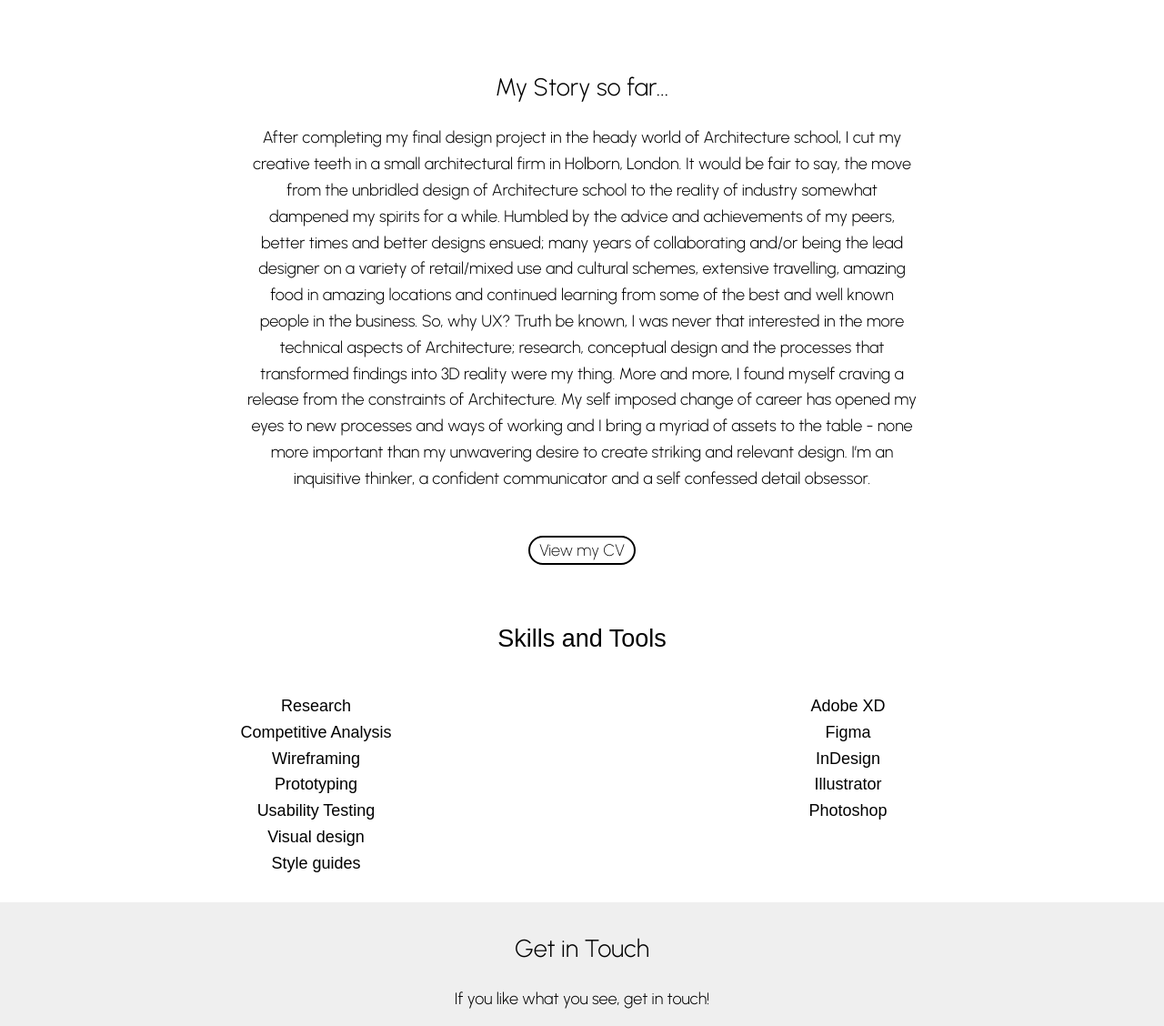
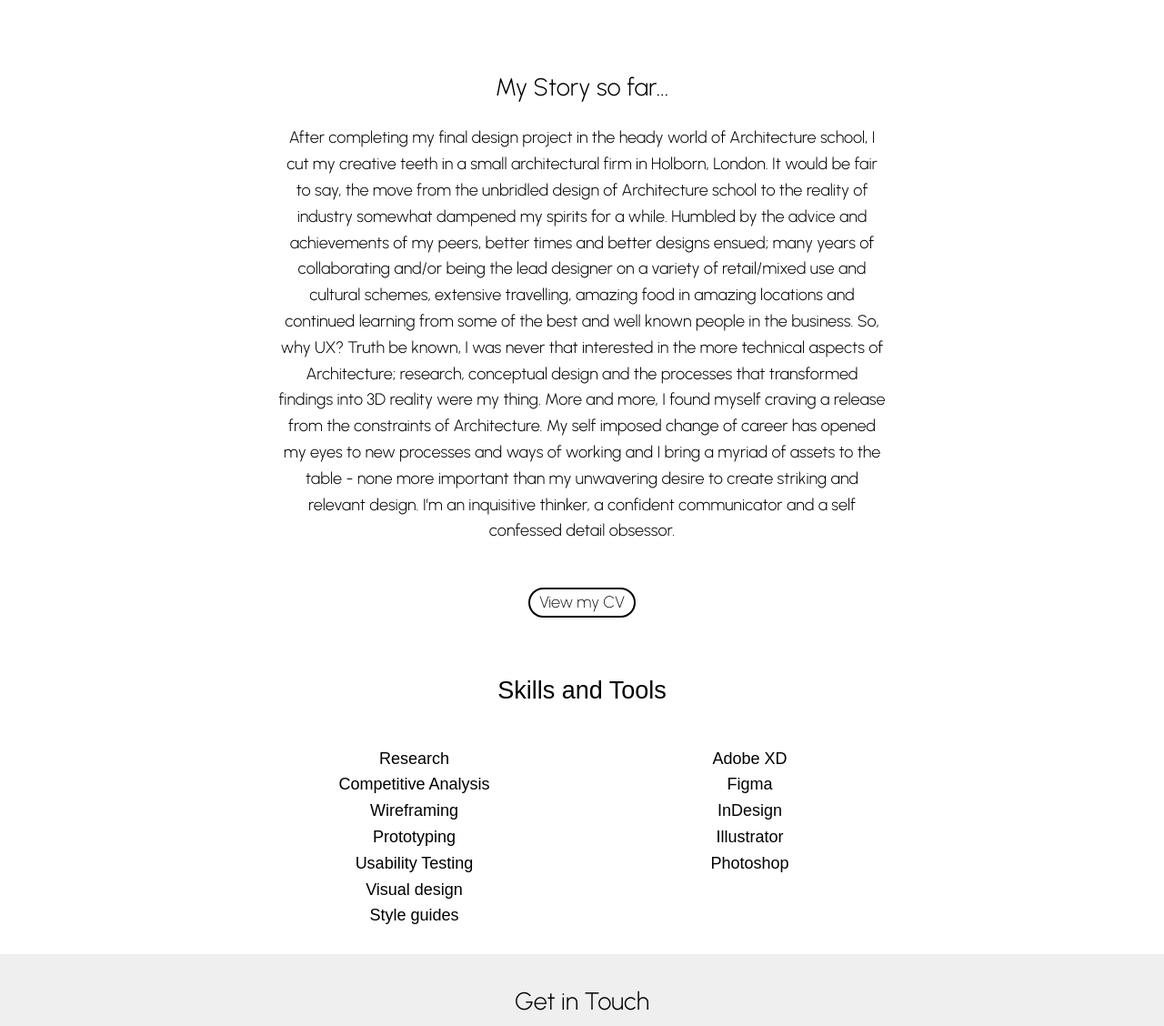
Before and after one commit to clarelayzell/CL_V1, a plain HTML site: page about.html in a window 1280 px wide. Shown: the part 452-1580 px from the top of the page at 91% size. Drawn offline with nearby package versions, Linux system fonts and the light colour scheme.

Commit message:
If I commit, the cv will upload

```diff
--- a/about.html
+++ b/about.html
@@ -60,7 +60,7 @@
           Architecture. My self imposed change of career has opened my eyes to new processes and ways of working and I bring a myriad of assets to the table - none more important than my unwavering desire to create striking and relevant design.
           I’m an inquisitive thinker, a confident communicator and a self confessed detail obsessor.
         </p>
-        <a href="files/ClareLayzell-CV.pdf" class="button cv">View my CV</a>
+        <a href="https://drive.google.com/file/d/1IYaRmq0UGTexcGeOq2ghailT4fd61skD/view?usp=sharing" class="button cv">View my CV</a>
       </div>
     </div>
 
--- a/css/style.css
+++ b/css/style.css
@@ -344,6 +344,11 @@ nav>ul>li>a:active {
   padding: 3em 1em;
 }
 
+#skills {
+    max-width: 60%;
+    margin: 0 auto;
+}
+
 
 /* footer */
 footer {
@@ -441,7 +446,6 @@ Medium devices (640px and larger)
     display: block;
   }
 
-
   /* fonts */
   body {
     font-size: 18px;
@@ -456,6 +460,8 @@ Medium devices (640px and larger)
   }
 
 }
+
+
 
 
 
@@ -481,8 +487,8 @@ Large devices (1024px or larger)
     width: 60%;
   }
 
-  .story .container {
-    max-width: 770px;
+  #story .container {
+    max-width: 700px;
     text-align: centre;
   }
 
```
